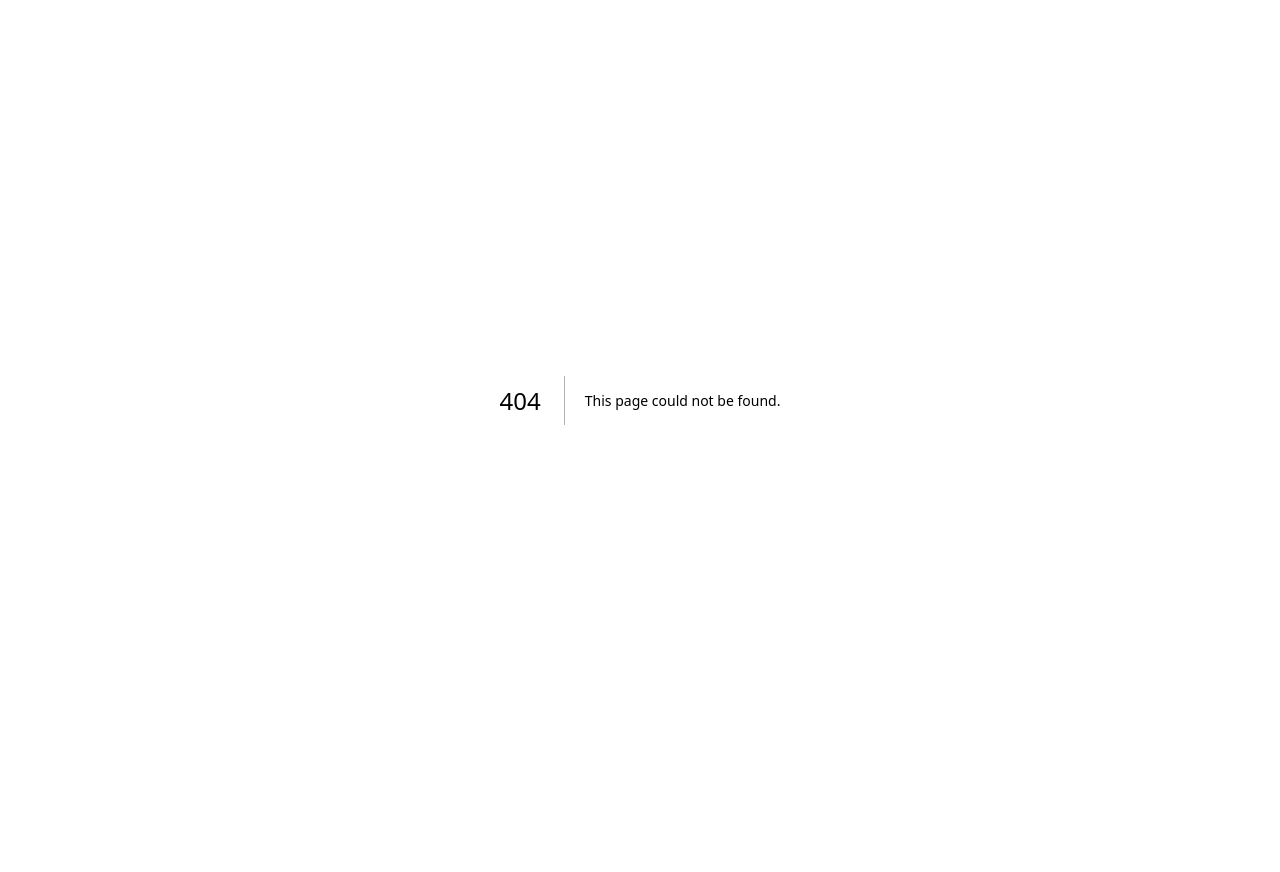
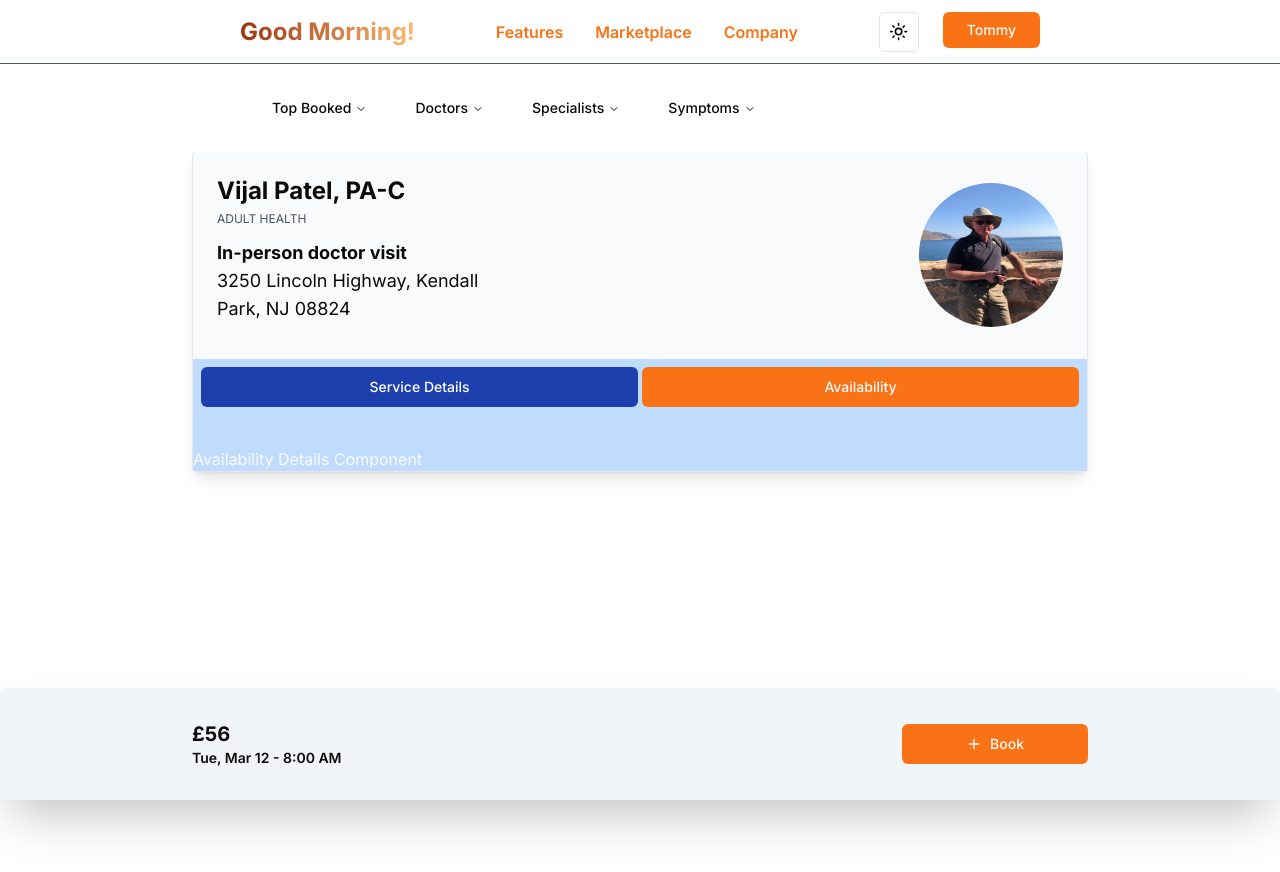
Before and after one commit to NeilRow56/doc_app_2024, a Next.js app: page /doctors/1 in a window 1280 px wide. Before the commit this address had no page. Shown: the top 872 px of the page. Before the commit the page ends 800 px from the top, so only its background shows below. Built offline with nearby package versions, Linux system fonts and the light colour scheme.

Commit message:
Added Doctor details page

```diff
--- /dev/null
+++ b/src/app/(front)/doctors/[slug]/page.tsx
@@ -0,0 +1,45 @@
+import DoctorDetails from '@/components/frontend/DoctorDetails'
+import { Avatar, AvatarFallback, AvatarImage } from '@/components/ui/avatar'
+import { Button } from '@/components/ui/button'
+import { Plus } from 'lucide-react'
+import React from 'react'
+
+export default function DoctorPage() {
+  return (
+    <div className="h-screen bg-background">
+      <div className="mx-auto max-w-4xl rounded-md border border-gray-200 bg-slate-50 shadow-lg dark:border-gray-600 dark:bg-slate-800">
+        <div className="flex justify-center gap-4 p-6">
+          <div className="flex w-[400px] flex-col text-lg leading-7">
+            <h2 className="text-2xl font-bold">Vijal Patel, PA-C</h2>
+            <p className="pt-1 text-xs uppercase text-gray-600 dark:text-gray-300">
+              Adult Health
+            </p>
+            <div className="py-3">
+              <p className="font-bold">In-person doctor visit</p>
+              <p>3250 Lincoln Highway, Kendall Park, NJ 08824</p>
+            </div>
+          </div>
+          <div className=" flex w-full items-center justify-end">
+            <Avatar className="h-36 w-36 ">
+              <AvatarImage src="/profile.jpg" />
+              <AvatarFallback>DR</AvatarFallback>
+            </Avatar>
+          </div>
+        </div>
+        <DoctorDetails />
+      </div>
+      <div className="fixed bottom-0 w-full rounded-md bg-slate-100 px-6 py-8 shadow-2xl dark:bg-slate-700">
+        <div className="mx-auto flex max-w-4xl items-center justify-between">
+          <div>
+            <p className="text-xl font-bold">£56</p>
+            <p className="text-sm font-semibold">Tue, Mar 12 - 8:00 AM</p>
+          </div>
+          <Button className="primary px-16">
+            <Plus className="mr-2 h-4 w-4" />
+            Book
+          </Button>
+        </div>
+      </div>
+    </div>
+  )
+}
--- a/src/app/(front)/layout.tsx
+++ b/src/app/(front)/layout.tsx
@@ -9,7 +9,7 @@ function FrontLayout({ children }: { children: ReactNode }) {
       <div className=" fixed  top-16 z-50 w-full bg-background py-6 pl-4 md:pl-24 lg:pl-64">
         <MegaMenu />
       </div>
-      {children}
+      <div className="pt-[150px]">{children}</div>
     </div>
   )
 }
--- a/src/components/frontend/DoctorCard.tsx
+++ b/src/components/frontend/DoctorCard.tsx
@@ -39,7 +39,7 @@ export default function DoctorCard({
   ]
   return (
     <div className="  mt-8 flex max-w-[400px]  flex-col rounded-md border border-gray-200 bg-gray-50 pl-4 pt-4 transition-all duration-300 hover:border-gray-400 hover:bg-gray-100 dark:bg-slate-800 dark:text-slate-50 dark:hover:bg-slate-700">
-      <Link href="/">
+      <Link href="/doctors/slug">
         <h2 className="text-2xl font-bold uppercase tracking-widest">
           Vojal Patel, PA-C
         </h2>
@@ -90,7 +90,7 @@ export default function DoctorCard({
           })}
           <Link
             className="m-2 h-8 rounded-sm bg-blue-900  pt-2 text-center text-secondary dark:text-slate-50 "
-            href="/"
+            href="/doctors/slug"
           >
             More times
           </Link>
--- /dev/null
+++ b/src/components/frontend/DoctorDetails.tsx
@@ -0,0 +1,42 @@
+'use client'
+
+import { useState } from 'react'
+import { Button } from '../ui/button'
+
+export default function DoctorDetails() {
+  const [isActive, setIsActive] = useState('availability')
+  return (
+    <div className="bg-blue-200 text-slate-50 dark:bg-blue-600">
+      <div className="flex w-full gap-1 p-2">
+        <Button
+          onClick={() => setIsActive('!availability')}
+          variant="secondary"
+          className={
+            isActive === 'availability'
+              ? 'flex w-full bg-blue-800 text-white hover:text-slate-800'
+              : ' flex w-full bg-primary'
+          }
+        >
+          Service Details
+        </Button>
+        <Button
+          onClick={() => setIsActive('availability')}
+          variant="default"
+          className={
+            isActive === 'availability'
+              ? 'flex w-full bg-primary'
+              : ' flex w-full bg-blue-800 text-white hover:text-slate-800'
+          }
+        >
+          Availability
+        </Button>
+      </div>
+
+      {isActive === '!availability' ? (
+        <div className="pt-8">Service Details Component</div>
+      ) : (
+        <div className="pt-8">Availability Details Component</div>
+      )}
+    </div>
+  )
+}
--- a/src/components/frontend/Hero.tsx
+++ b/src/components/frontend/Hero.tsx
@@ -18,7 +18,7 @@ const Hero = () => {
   ]
   return (
     <>
-      <div className="relative mt-20  bg-background pb-[60px] pt-[80px] lg:pt-[100px]">
+      <div className="relative   bg-background pb-[60px] pt-[80px] lg:pt-[100px]">
         <div className="container">
           <div className="-mx-4 flex flex-wrap">
             <div className="w-full px-4 lg:w-6/12">
```
